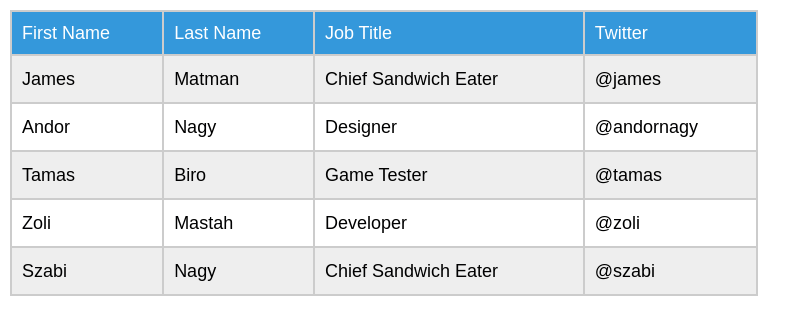
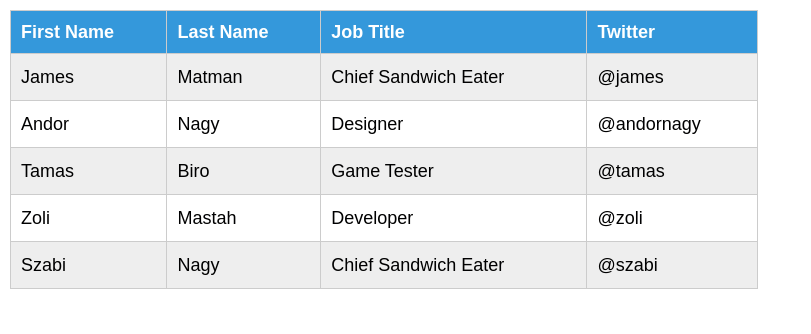
Before and after one commit to JeanPonomarev/WebDevelopmentCourse, a plain HTML site: page CSS Table/index.html in a window 1280 px wide. Shown: the whole page, without its empty margins (0-811 px from the left). Drawn offline with Linux system fonts and the light colour scheme.

Commit message:
Исправленная версия задачи CSS Table

```diff
--- a/CSS Table/index.html
+++ b/CSS Table/index.html
@@ -4,11 +4,12 @@
     <meta charset="UTF-8">
     <title>CSS Table</title>
 
+    <link rel="stylesheet" type="text/css" href="reset.css">
     <link rel="stylesheet" type="text/css" href="style.css">
-    <link rel="stylesheet" type="text/css" href="reset.css">
 </head>
 <body>
 
+<div class="wrapper">
     <table class="employees">
         <thead>
         <tr>
@@ -56,8 +57,7 @@
         </tr>
         </tbody>
     </table>
+</div>
 
-<!--    <br>-->
-<!--    <img src="CSSTable.jpg">-->
 </body>
 </html>
--- a/CSS Table/style.css
+++ b/CSS Table/style.css
@@ -1,18 +1,22 @@
 * {
     box-sizing: border-box;
+}
+
+.wrapper {
+    max-width: 768px;
+    width: 100%;
+    padding: 10px;
 }
 
 .employees {
     font-family: sans-serif;
     border-collapse: collapse;
-    max-width: 748px;
     width: 100%;
     height: 270px;
-    margin: 10px 10px;
 }
 
 .employees th, .employees td {
-    border: 2px solid #cccccc;
+    border: 1px solid #cccccc;
     padding: 14px 10px;
     font-size: 18px;
     text-align: left;
@@ -22,7 +26,7 @@
     padding-top: 12px;
     padding-bottom: 12px;
     padding-left: 10px;
-    font-weight: 500;
+    font-weight: 600;
     background-color: #3498db;
     color: #ffffff;
 }
@@ -32,6 +36,6 @@
     background-color: #eeeeee;
 }
 
-tr:nth-child(even) td {
+.employees tr:nth-child(even) td {
     background-color: #ffffff;
 }
```
Lines whose indentation alone changed are shown as unchanged.
